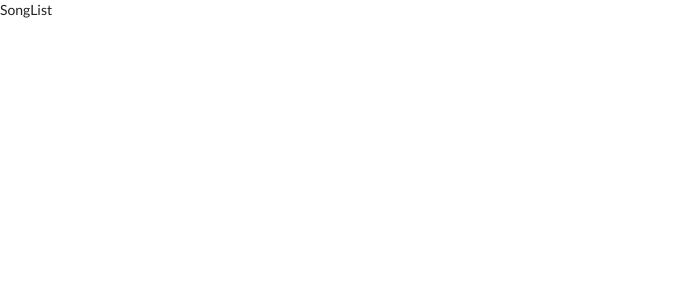
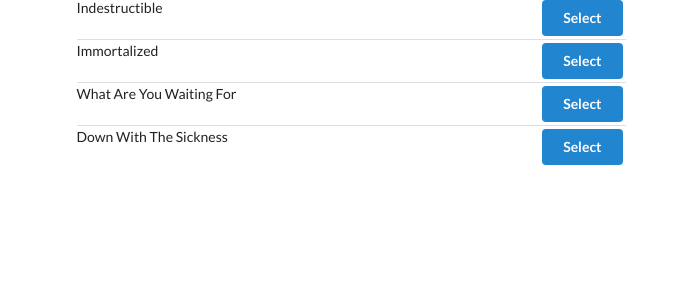
Before and after one commit to NataliyaKoval/React-Songs, a React (Create React App) app: page / in a window 1280 px wide. Shown: the top 300 px of the page, without its empty margins (0-688 px from the left). Built offline with nearby package versions, Linux system fonts and the light colour scheme.

Commit message:
render list, styles for the list

```diff
--- a/src/components/App.js
+++ b/src/components/App.js
@@ -3,8 +3,12 @@
 
 const App = () => {
     return (
-        <div>
-            <SongList/>
+        <div className='ui container grid'>
+            <div className='ui row'>
+                <div className='column eight wide'>
+                    <SongList/>
+                </div>
+            </div>
         </div>
     )
 }
--- a/src/components/SongList.js
+++ b/src/components/SongList.js
@@ -2,10 +2,27 @@
 import {connect} from 'react-redux';
 
 class SongList extends Component {
+    renderList = () => {
+        return this.props.songs.map((song) => {
+            return (
+                <div key={song.title} className='item'>
+                    <div className='right floated content'>
+                        <button className='ui button primary'>Select</button>
+                    </div>
+                    <div className='content'>
+                        {song.title}
+                    </div>
+
+                </div>
+
+            )
+        })
+    }
+
     render() {
         return (
-            <div>
-                SongList
+            <div className='ui divided list'>
+                {this.renderList()}
             </div>
         )
     }
@@ -14,6 +31,6 @@
 const mapStateToProps = (state) => {
     console.log(state);
     return {songs: state.songs};
-}
+};
 
 export default connect(mapStateToProps)(SongList);
```
